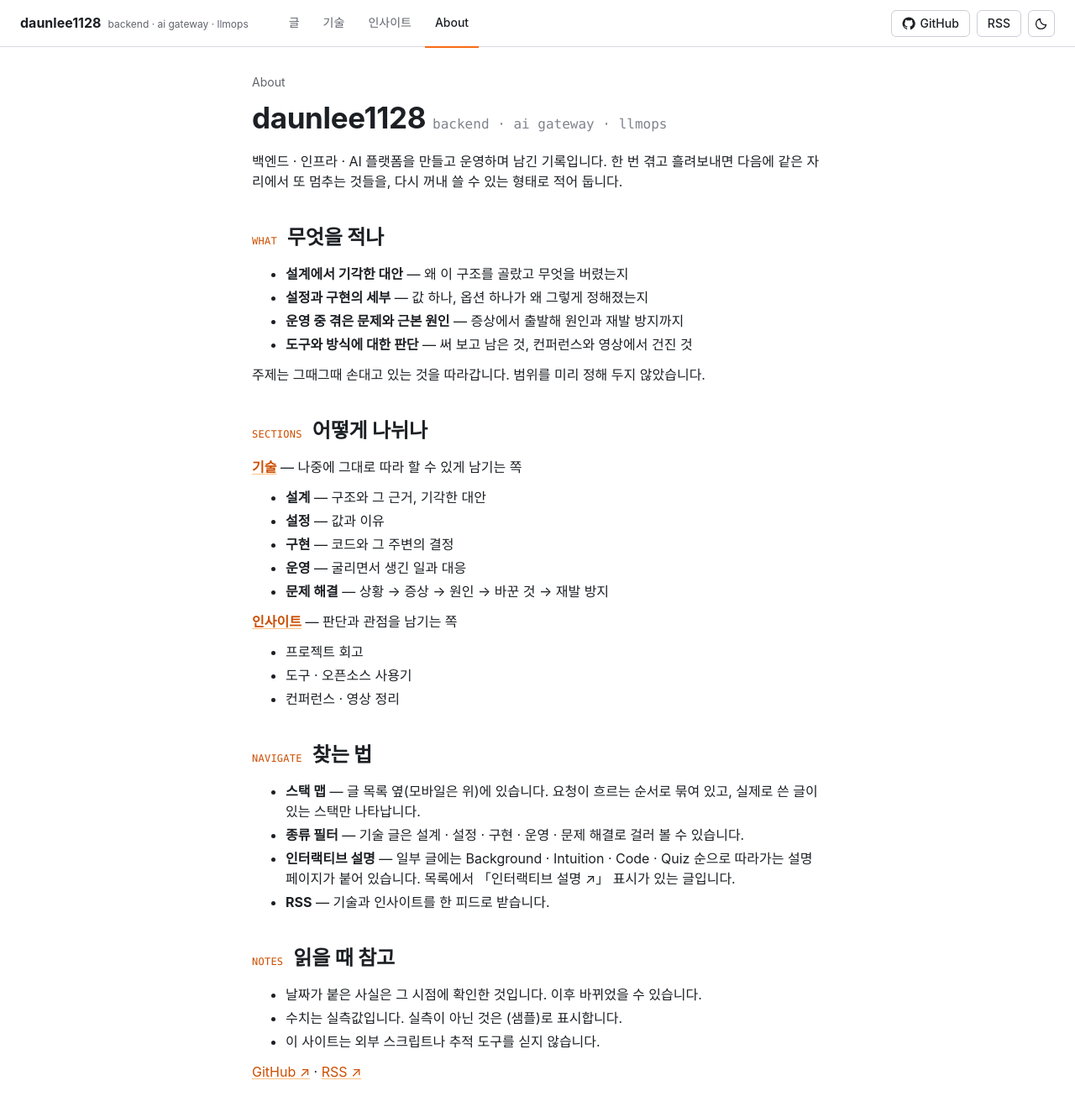
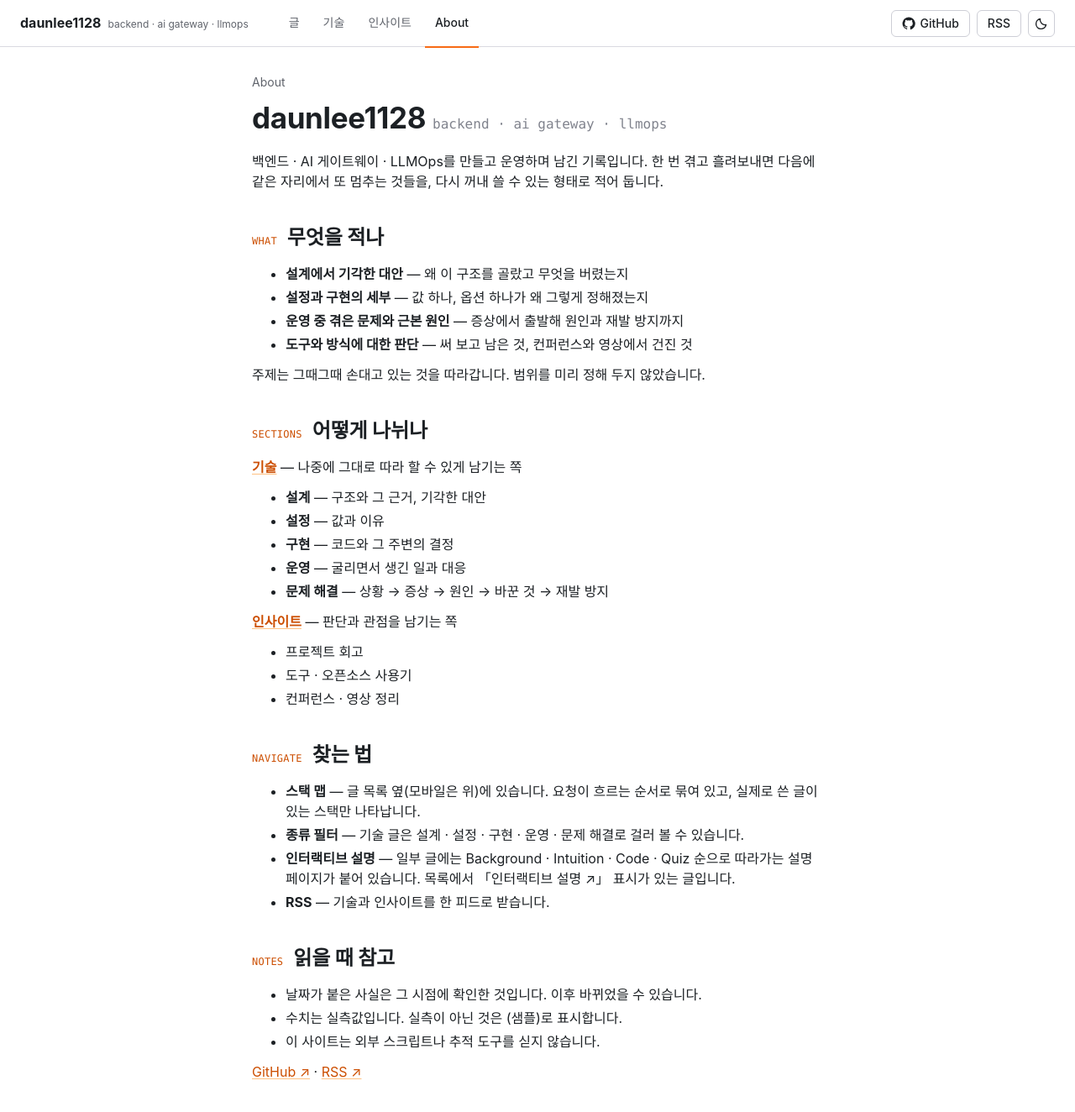
Before and after one commit to daunlee1128/daunlee1128.github.io, a Jekyll site: the page built from about.md, in a window 1280 px wide and 1336 px high. Shown: the top 1324 px of the window at 84% size. Built offline with Jekyll 4.4.1, drawn with Linux system fonts in a browser that asks for light colours.

Commit message:
docs(about): 소개 문구를 백엔드 · AI 게이트웨이 · LLMOps로 변경
Co-Authored-By: Claude Fable 5.1 <noreply@anthropic.com>
Claude-Session: https://claude.ai/code/session_01WCuxjazWK5T8ypXJ8YXqph

```diff
--- a/about.md
+++ b/about.md
@@ -8,7 +8,7 @@ permalink: /about/
 <div class="crumb"><span>About</span></div>
 <h1>{{ site.handle }} <small class="tag">{{ site.tagline }}</small></h1>
 
-백엔드 · 인프라 · AI 플랫폼을 만들고 운영하며 남긴 기록입니다.
+백엔드 · AI 게이트웨이 · LLMOps를 만들고 운영하며 남긴 기록입니다.
 한 번 겪고 흘려보내면 다음에 같은 자리에서 또 멈추는 것들을, 다시 꺼내 쓸 수 있는 형태로 적어 둡니다.
 
 {: #what data-k="WHAT"}
```
